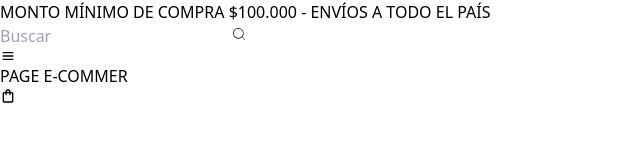
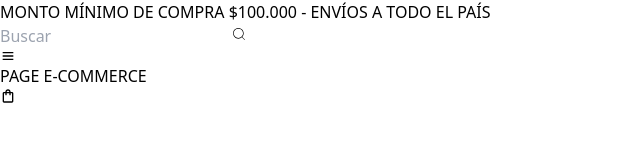
Before and after one commit to fernandzxc/PageCommer, a React (Vite) app: page / in a window 1280 px wide. Shown: the top 160 px of the page, without its empty margins (0-640 px from the left). Built offline with nearby package versions, Linux system fonts and the light colour scheme.

Commit message:
correcion de ortografia

```diff
--- a/src/Components/Header.jsx
+++ b/src/Components/Header.jsx
@@ -23,7 +23,7 @@ const Header = () => {
             <BiMenu className="size-7" />
           </div>
           <h1 className="text-5xl absolute left-1/2 -translate-x-1/2 font-bold font-serif cursor-pointer">
-            PAGE E-COMMER
+            PAGE E-COMMERCE
           </h1>
           <MdOutlineShoppingBag className="size-6 cursor-pointer" />
         </div>
```
